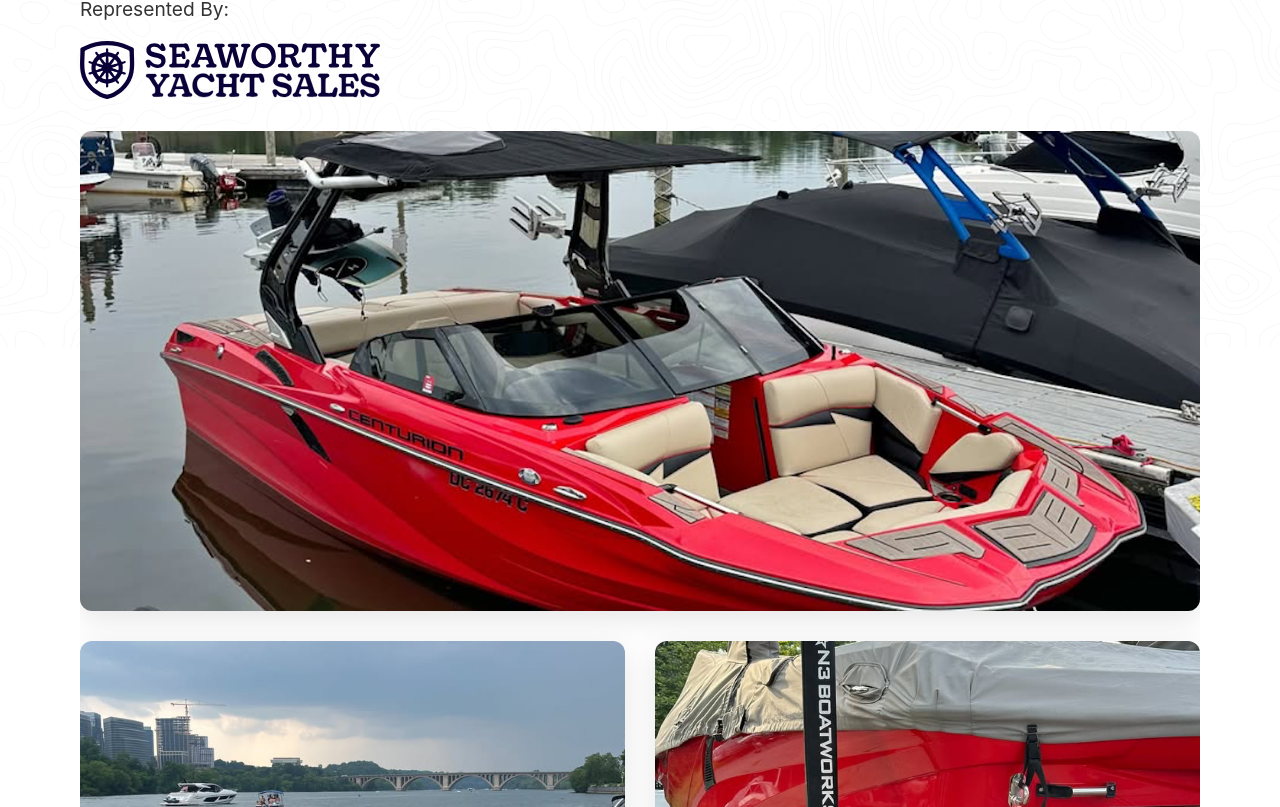
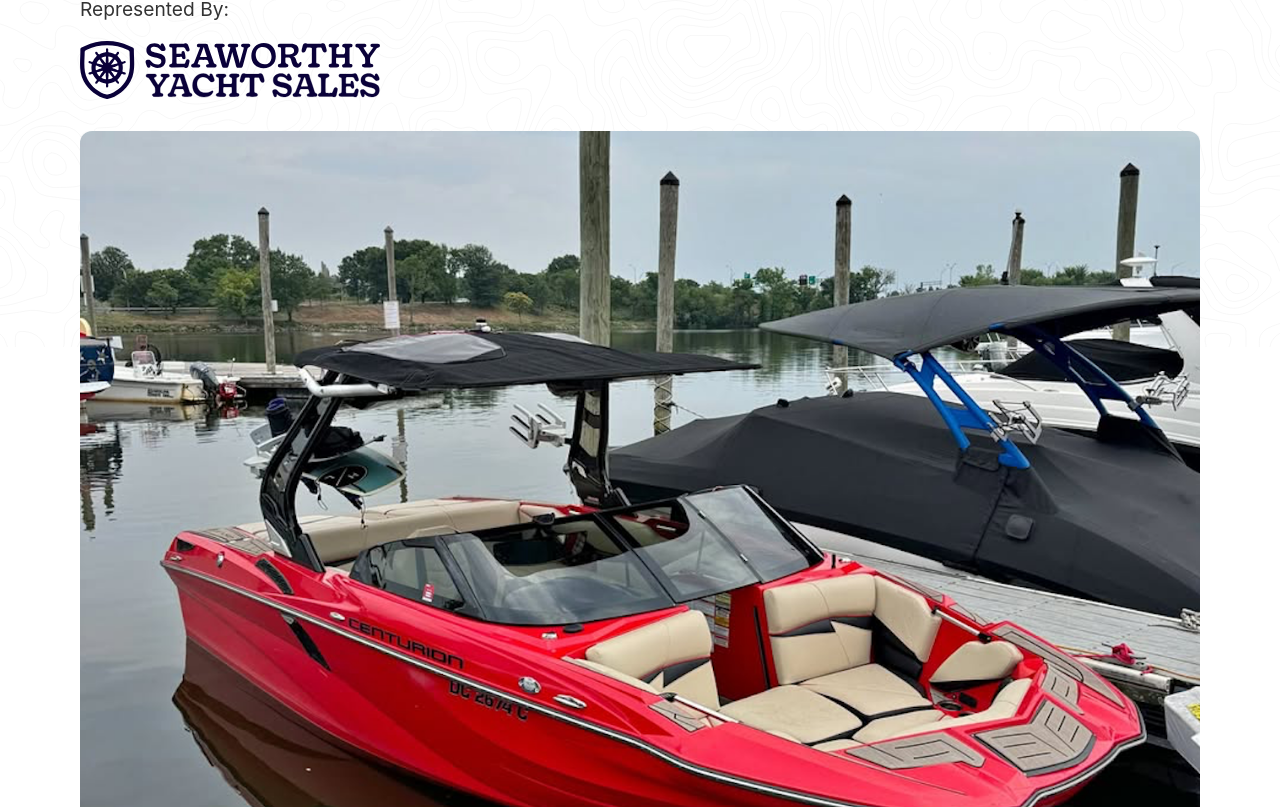
Before and after one commit to tjcandesign/boat, a React (Vite) app: page / in a window 1280 px wide. Shown: the part 453-1260 px from the top of the page. Built offline with nearby package versions, Linux system fonts and the light colour scheme.

Commit message:
Allow wide images to maintain natural aspect ratio

```diff
--- a/src/styles/MasonryGallery.css
+++ b/src/styles/MasonryGallery.css
@@ -54,7 +54,8 @@
   }
 
   .wide-card .card-content img {
-    aspect-ratio: 21/9;
+    aspect-ratio: auto;
+    max-height: none;
   }
 
   .card-content {
```
